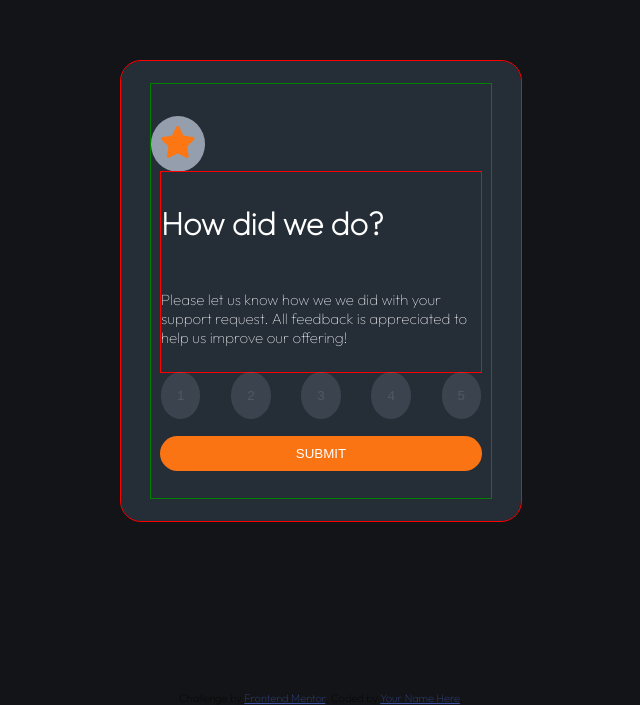
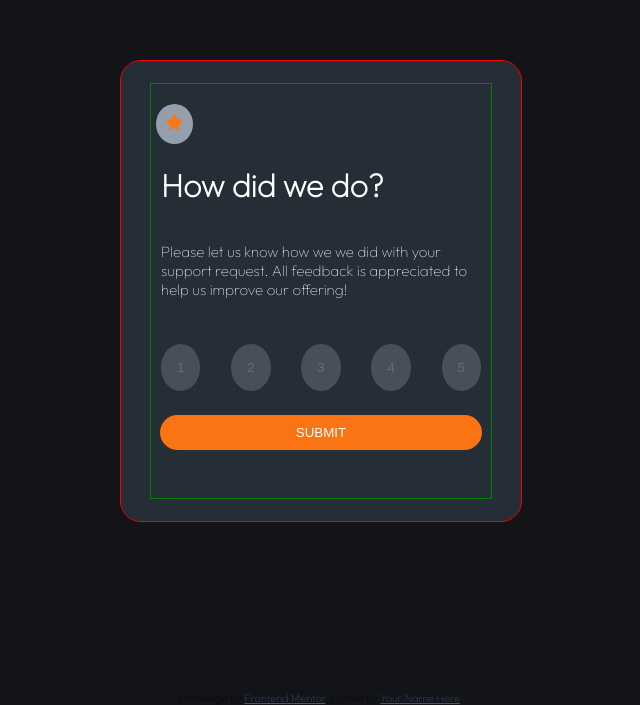
Before and after one commit to Xvll-L/Interactive-rating-component, a plain HTML site: page index.html in a window 1280 px wide. Shown: the part 109-814 px from the top of the page, without its empty margins (319-959 px from the left). Drawn offline with Linux system fonts and the light colour scheme.

Commit message:
colour fix

```diff
--- a/Style.css
+++ b/Style.css
@@ -52,10 +52,10 @@ body{
 .content_1_text{
     width: 20rem;
     height: 200px;
-    outline: 1px red solid;
+    outline: 0px red solid;
     display: flex;
     flex-direction: column;
-    justify-content: space-evenly;
+
 }
 .content_1_text h1{
     font-weight: 900;
@@ -68,17 +68,17 @@ body{
 
 
 .star{
-   outline: 0px solid blue;
-   border-radius: 50%;
-   align-self: flex-start;
-   background-color: var(--Light-Grey);
-
-   margin-top: 2rem;
+    outline: 0px solid blue;
+    border-radius: 50%;
+    align-self: flex-start;
+    background-color: var(--Light-Grey);
+    margin-top: 20px;
+    margin-left: 5px;
 
 }
 
 .star img{
-    height: 2rem;
+    height: 1rem;
     padding: 10px;
 }
 
@@ -92,8 +92,9 @@ body{
 
 .btns{
     color:white;
-    background-color: hsl(217, 12%, 63%);
-    opacity: 0.2;
+    background-color: var(--Light-Grey);
+    opacity: 0.3;
+
     border: none;
     border-radius: 50%;
     padding: 1rem;
@@ -101,7 +102,7 @@ body{
 }
 
 .btn-sub{
-    margin-top: 5%;
+    margin-top: 7%;
     padding: 10px 40%;
     background-color:  hsl(25, 97%, 53%);
     color: white;
```
